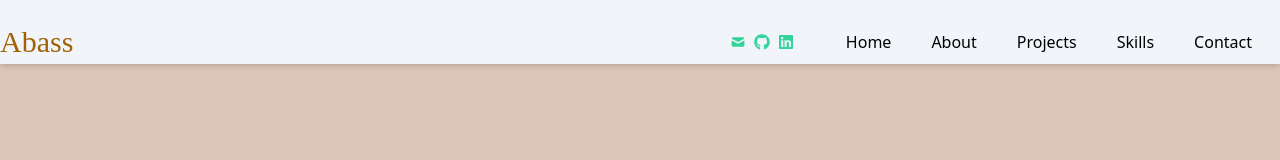
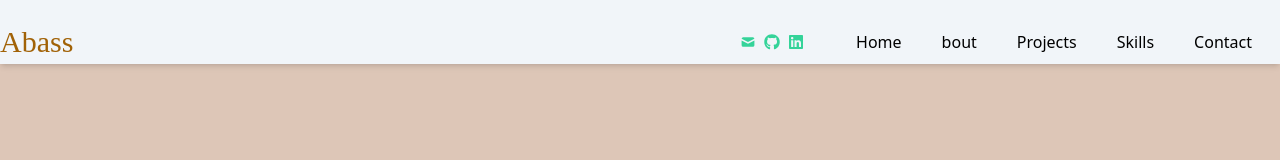
Before and after one commit to Lamidi1/my-p, a React (Create React App) app: page / in a window 1280 px wide. Shown: the top 160 px of the page. Built offline with nearby package versions, Linux system fonts and the light colour scheme.

Commit message:
rectify change

```diff
--- a/src/components/Header.js
+++ b/src/components/Header.js
@@ -48,7 +48,7 @@ const Header = () => {
      <ul className='  mt-5  hidden tablet:flex desktop:flex'>
         <li className='mr-4 px-3 hover:text-emerald-400  '><Link to='/'>Home</Link> </li>
 
-        <li className='mr-4 px-3 '><Link to='/about'>About</Link></li>
+        <li className='mr-4 px-3 '><Link to='/about'>bout</Link></li>
 
         <li className='mr-4 px-3'><Link to='/projects'>Projects</Link></li>
 
--- a/src/components/Projects.js
+++ b/src/components/Projects.js
@@ -37,9 +37,9 @@ const Projects = () => {
       title: " My portfolio",
       description: "This portfolio app was built to show what i have done so far",
        technologies: ["Html", "JavaScript", "CSS"],
-      imageUrl: "https://i.postimg.cc/1XqddDxR/Screenshot-5-11-2024-11338-localhost.jpg",
+      imageUrl: "https://postimg.cc/5jtTHTFd",
       liveLink:"https://abassportfolio.vercel.app/",
-      codeLink: "https://github.com/Lamidi1/My-simple-calculator",
+      codeLink: "https://github.com/Lamidi1/my-p",
 
     },
 
@@ -65,8 +65,6 @@ const Projects = () => {
 
 
 
-
-
   ]
 
   return (
@@ -75,7 +73,7 @@ const Projects = () => {
      <h2 className='text-4xl font-bold inline border-b-4 b-gray-500 uppercase text-red-500 '>My Projects</h2>
      <p className='mt-5 capitalize'>These are some of my work</p>
 
-      <div  className=' grid grid-cols-1 tablet:grid-cols-2 laptop:grid-cols-3 gap-8 pt-5 duration-200 ease-in-out hover:text-lime-300'>
+      <div  className=' grid grid-cols-1 tablet:grid-cols-3 laptop:grid-cols-3 gap-8 pt-5 duration-200 ease-in-out hover:text-lime-300'>
 
       {projects.map((project, index) => (
        <div key={index} className=' bg-green-300 shadow-lg rounded-lg overflow-hidden ' id='card'>
```
